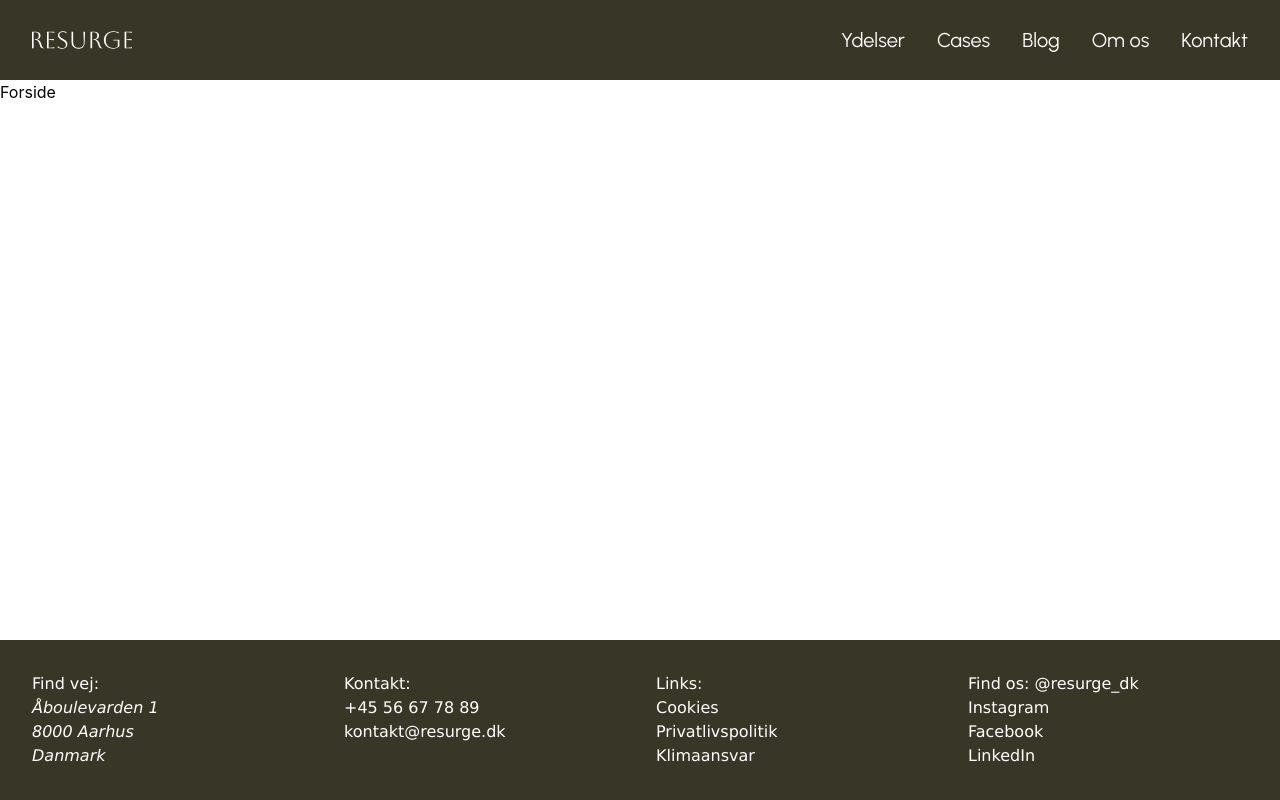
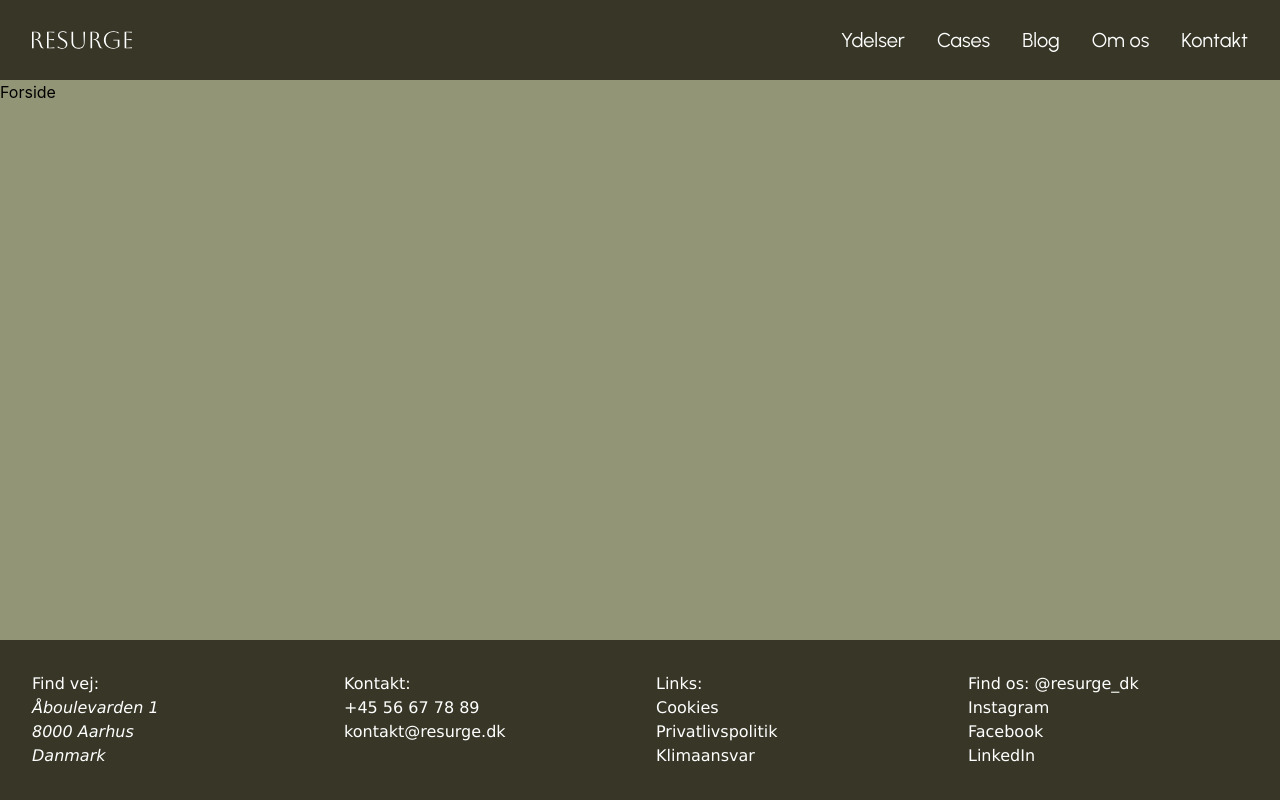
Before and after one commit to SaltyStarfish/resurge-projekt, a React (Vite) app in the folder resurge-react-project/: page / in a window 1280 px wide. Built offline with nearby package versions, Linux system fonts and the light colour scheme.

Commit message:
baggrundsfarve tilføjet

```diff
--- a/resurge-react-project/src/App.css
+++ b/resurge-react-project/src/App.css
@@ -67,3 +67,6 @@
   display: grid;
   grid-template-rows: auto 1fr auto;
 }
+body{
+  background-color: #939577;
+}
```
